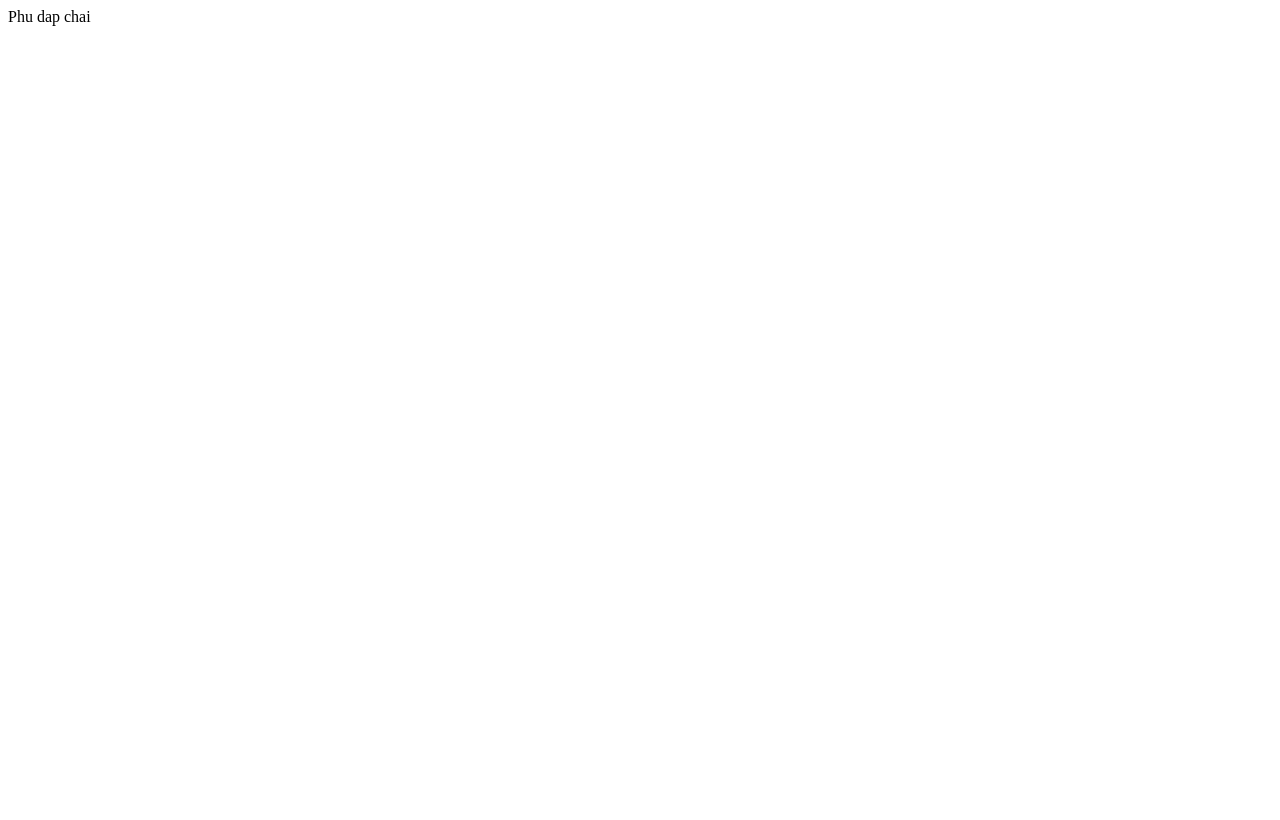
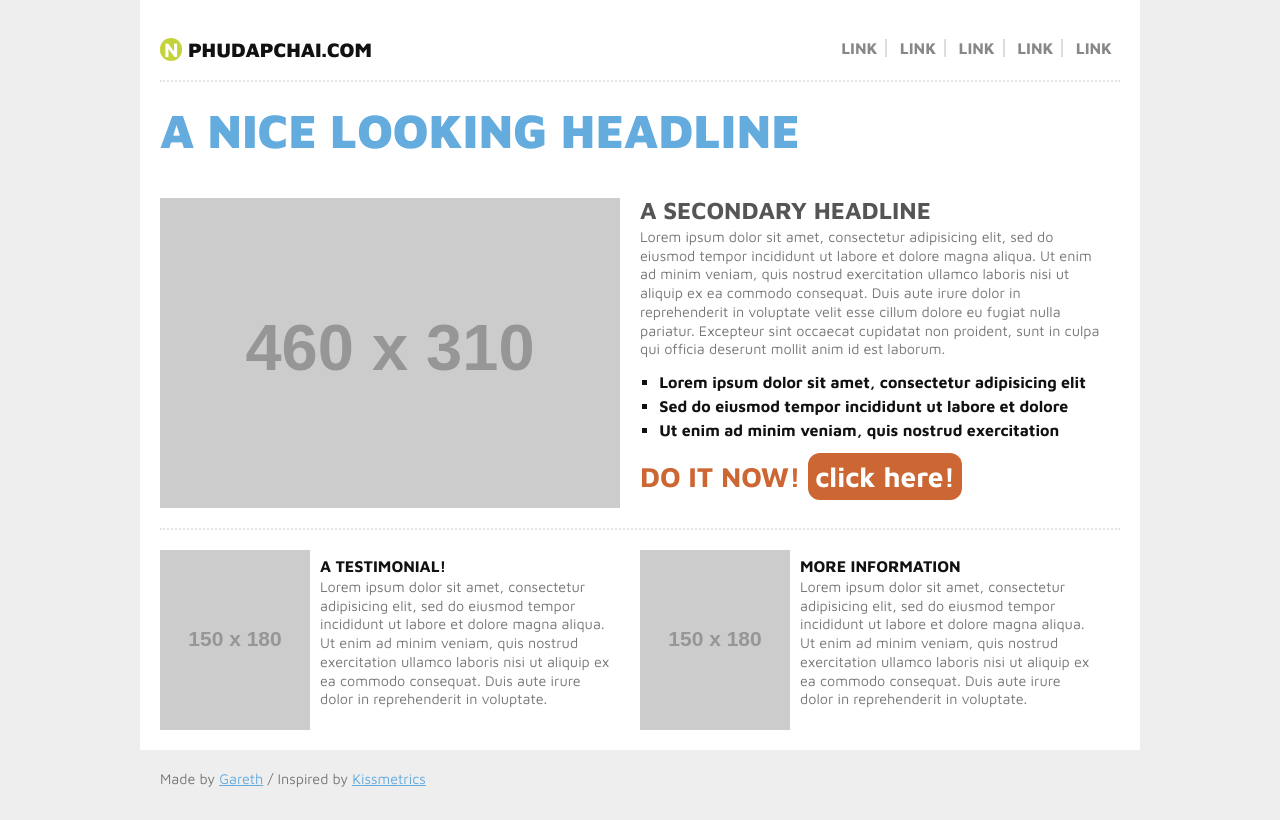
Before and after one commit to vietphu/vietphu.github.io, a plain HTML site: page index.html in a window 1280 px wide. Drawn offline with nearby package versions, Linux system fonts and the light colour scheme; placeholder pictures from the web are drawn by us.

Commit message:
test chatbox

```diff
--- a/index.html
+++ b/index.html
@@ -1 +1,85 @@
-Phu dap chai
+<!DOCTYPE html>
+<html lang="en">
+<head>
+	<meta charset="utf-8" />
+	<title>Nice Landing Page</title>
+	<link rel="stylesheet" href="stylesheets/reset.css" />
+	<link rel="stylesheet" href="stylesheets/application.css" />
+	<link href='http://fonts.googleapis.com/css?family=Maven+Pro:regular,500,bold,900' rel='stylesheet' type='text/css'>
+	<!--[if IE]>
+		<script src="http://html5shiv.googlecode.com/svn/trunk/html5.js"></script>
+	<![endif]-->
+</head>
+
+<body>
+
+	<div id="page" class="clearfix">
+
+		<header>
+			<h1><span id="logo">N</span> phudapchai.com</h1>
+			<nav>
+				<ul>
+					<li><a href="#">Link</a></li>
+					<li><a href="#">Link</a></li>
+					<li><a href="#">Link</a></li>
+					<li><a href="#">Link</a></li>
+					<li><a href="#">Link</a></li>
+				</ul>
+			</nav>
+		</header>
+
+		<h1>A Nice Looking Headline</h1>
+
+		<section id="intro" class="clearfix">
+
+			<img src="http://placehold.it/460x310" width="460" height="310" alt="An image relevant to the copy" />
+
+			<div>
+				<h1>A Secondary Headline</h1>
+
+				<p>Lorem ipsum dolor sit amet, consectetur adipisicing elit, sed do eiusmod tempor incididunt ut labore et dolore magna aliqua. Ut enim ad minim veniam, quis nostrud exercitation ullamco laboris nisi ut aliquip ex ea commodo consequat. Duis aute irure dolor in reprehenderit in voluptate velit esse cillum dolore eu fugiat nulla pariatur. Excepteur sint occaecat cupidatat non proident, sunt in culpa qui officia deserunt mollit anim id est laborum.</p>
+
+				<ul>
+					<li>Lorem ipsum dolor sit amet, consectetur adipisicing elit</li>
+					<li>Sed do eiusmod tempor incididunt ut labore et dolore</li>
+					<li>Ut enim ad minim veniam, quis nostrud exercitation</li>
+				</ul>
+
+				<span id="call-to-action">Do it now! <a href="#">click here!</a></span>
+			</div>
+
+		</section>
+
+		<article class="testimonial">
+			<img src="http://placehold.it/150x180" width="150" height="180" alt="An image relevant to the copy" />
+			<div>
+				<h1>A Testimonial!</h1>
+				<p>Lorem ipsum dolor sit amet, consectetur adipisicing elit, sed do eiusmod tempor incididunt ut labore et dolore magna aliqua. Ut enim ad minim veniam, quis nostrud exercitation ullamco laboris nisi ut aliquip ex ea commodo consequat. Duis aute irure dolor in reprehenderit in voluptate.</p>
+			</div>
+		</article>
+
+		<section id="info">
+			<img src="http://placehold.it/150x180" width="150" height="180" alt="An image relevant to the copy" />
+			<div>
+				<h1>More Information</h1>
+				<p>Lorem ipsum dolor sit amet, consectetur adipisicing elit, sed do eiusmod tempor incididunt ut labore et dolore magna aliqua. Ut enim ad minim veniam, quis nostrud exercitation ullamco laboris nisi ut aliquip ex ea commodo consequat. Duis aute irure dolor in reprehenderit in voluptate.</p>
+			</div>
+		</section>
+
+	</div>
+
+	<footer>
+		<p><span class="made-by">Made by <a href="http://github.com/garethrees">Gareth</a></span> / <span class="inspiration">Inspired by <a href="http://blog.kissmetrics.com/landing-page-design-infographic">Kissmetrics</a></span></p>
+	</footer>
+
+<script src="https://ajax.googleapis.com/ajax/libs/jquery/1.5.1/jquery.min.js"></script>
+<script type="text/javascript">
+	!function(t,c,e,a,n){var i=document.createElement("script");
+	i.type="text/javascript",i.async=!0,i.id="chatbot-script",
+	i.src=e,c.head.appendChild(i),t[a]=n,t[a].script=e,
+	t[a].host="https://c2a-dev.calling.fun/api/v2"}
+	(window,document,"https://d1wt6e9g3p3q6r.cloudfront.net/calling.chatbot.js",
+	"chatbot",{apiKey:"c69bee50-f02a-11e7-bd39-15769d4948fc"});
+  </script>
+</body>
+</html>
--- /dev/null
+++ b/stylesheets/application.css
@@ -0,0 +1,171 @@
+body {
+	background:#eee;
+	color:#111;
+	font-family:"Maven Pro", Arial, Helvetica, Sans-Serif;
+}
+
+h1,h2,h3,h4,h5,h6 { text-transform:uppercase; }
+
+a {	color:#64ACDE; }
+
+a:focus,
+a:hover {
+	background:#64ACDE;
+	color:#FFF;
+	text-decoration:none;
+}
+
+p {
+	color:#777;
+	font-size:0.9em;
+	line-height:1.3;
+	margin-bottom:0.75em;
+}
+
+#page {
+	background:#FFF;
+	margin:0 auto;
+	padding:20px;
+	width:960px;
+}
+
+header {
+	border-bottom:2px dotted #E4E4E4;
+	clear:both;
+	padding:20px 0;
+}
+
+header h1 {
+	display:inline;
+	font-size:1.25em;
+	font-weight:900;
+}
+
+header h1 span#logo {
+	background:#C5D33A;
+	border-radius:1em; -moz-border-radius:1em; -webkit-border-radius:1em;
+	color:#FFF;
+	font-weight:600;
+	padding:0 0.2em;
+}
+
+header nav {
+	float:right;
+	font-weight:bold;
+	text-transform:uppercase;
+}
+
+header nav ul {}
+
+header nav li {
+	border-right:2px solid #DDD;
+	display:inline;
+	padding:0 0.5em;
+}
+
+header nav li:last-child {
+	border:none;
+}
+
+header nav li a {
+	color:#888;
+	text-decoration:none;
+}
+
+#page > h1 {
+	color:#64ACDE;
+	font-size:3em;
+	font-weight:900;
+	padding:0.5em 0;
+}
+
+#intro {
+	border-bottom:2px dotted #E4E4E4;
+	clear:both;
+	margin-bottom:20px;
+	padding:20px 0;
+}
+
+#intro img {
+	float:left;
+	margin-right:10px;
+}
+
+#intro > div {
+	float:left;
+	margin-left:10px;
+	width:460px;
+}
+
+#intro h1 {
+	color:#555;
+	font-size:1.5em;
+	font-weight:bold;
+	margin-bottom:0.25em;
+}
+
+#intro ul {
+	font-weight:bold;
+	line-height:1.5;
+	list-style-type:square;
+	margin-bottom:0.75em;
+	padding-left:1.2em;
+}
+
+#intro span#call-to-action {
+	color:#C63;
+	display:block;
+	font-size:1.75em;
+	font-weight:600;
+	margin-top:0.75em;
+	text-transform:uppercase;
+}
+
+#intro span#call-to-action a {
+	background:#C63;
+	border-radius:12px; -moz-border-radius:12px; -webkit-border-radius:12px;
+	color:#FFF;
+	padding:0.25em;
+	text-decoration:none;
+	text-transform:none;
+}
+
+#intro span#call-to-action a:focus,
+#intro span#call-to-action a:hover {
+	background:#64ACDE;
+}
+
+article.testimonial {
+	float:left;
+	margin-right:10px;
+	width:460px;
+}
+
+section#info {
+	float:left;
+	margin-left:10px;
+	width:460px;
+}
+
+article.testimonial img,
+section#info img {
+	float:left;
+	margin-right:10px;
+}
+
+article.testimonial h1,
+section#info h1 {
+	font-weight:bold;
+	margin-bottom:0.25em;
+}
+
+article.testimonial > div,
+section#info > div {
+	padding:0.5em;
+}
+
+footer {
+	margin:0 auto;
+	padding:20px;
+	width:960px;
+}
--- /dev/null
+++ b/stylesheets/reset.css
@@ -0,0 +1,103 @@
+/*------------------------------------*\
+  RESET
+\*------------------------------------*/
+/* http://meyerweb.com/eric/tools/css/reset/
+   v2.0b1 | 201101
+   NOTE:WORK IN PROGRESS
+   USE WITH CAUTION AND TEST WITH ABANDON */
+
+html,body,div,span,applet,object,iframe,
+h1,h2,h3,h4,h5,h6,p,blockquote,pre,
+a,abbr,acronym,address,big,cite,code,
+del,dfn,em,img,ins,kbd,q,s,samp,
+small,strike,strong,sub,sup,tt,var,
+b,u,i,center,
+dl,dt,dd,ol,ul,li,
+fieldset,form,label,legend,
+table,caption,tbody,tfoot,thead,tr,th,td,
+article,aside,canvas,details,figcaption,figure,
+footer,header,hgroup,menu,nav,section,summary,
+time,mark,audio,video{
+  margin:0;
+  padding:0;
+  border:0;
+  outline:0;
+  font-size:100%;
+  font:inherit;
+  vertical-align:baseline;
+}
+/* HTML5 display-role reset for older browsers */
+article,aside,details,figcaption,figure,
+footer,header,hgroup,menu,nav,section{
+  display:block;
+}
+body{
+  line-height:1;
+}
+ol,ul{
+  list-style:none;
+}
+blockquote,q{
+  quotes:none;
+}
+blockquote:before,blockquote:after,
+q:before,q:after{
+  content:'';
+  content:none;
+}
+/* remember to define visible focus styles!
+:focus{
+  outline:?????;
+} */
+
+/* remember to highlight inserts somehow! */
+ins{
+  text-decoration:none;
+}
+del{
+  text-decoration:line-through;
+}
+
+table{
+  border-collapse:collapse;
+  border-spacing:0;
+}
+
+/* `Clear Floated Elements
+----------------------------------------------------------------------------------------------------*/
+
+/* http://sonspring.com/journal/clearing-floats */
+
+.clear {
+	clear: both;
+	display: block;
+	overflow: hidden;
+	visibility: hidden;
+	width: 0;
+	height: 0;
+}
+
+/* http://www.yuiblog.com/blog/2010/09/27/clearfix-reloaded-overflowhidden-demystified */
+
+.clearfix:before,
+.clearfix:after {
+	content: '\0020';
+	display: block;
+	overflow: hidden;
+	visibility: hidden;
+	width: 0;
+	height: 0;
+}
+
+.clearfix:after {
+	clear: both;
+}
+
+/*
+	The following zoom:1 rule is specifically for IE6 + IE7.
+	Move to separate stylesheet if invalid CSS is a problem.
+*/
+
+.clearfix {
+	zoom: 1;
+}
```
